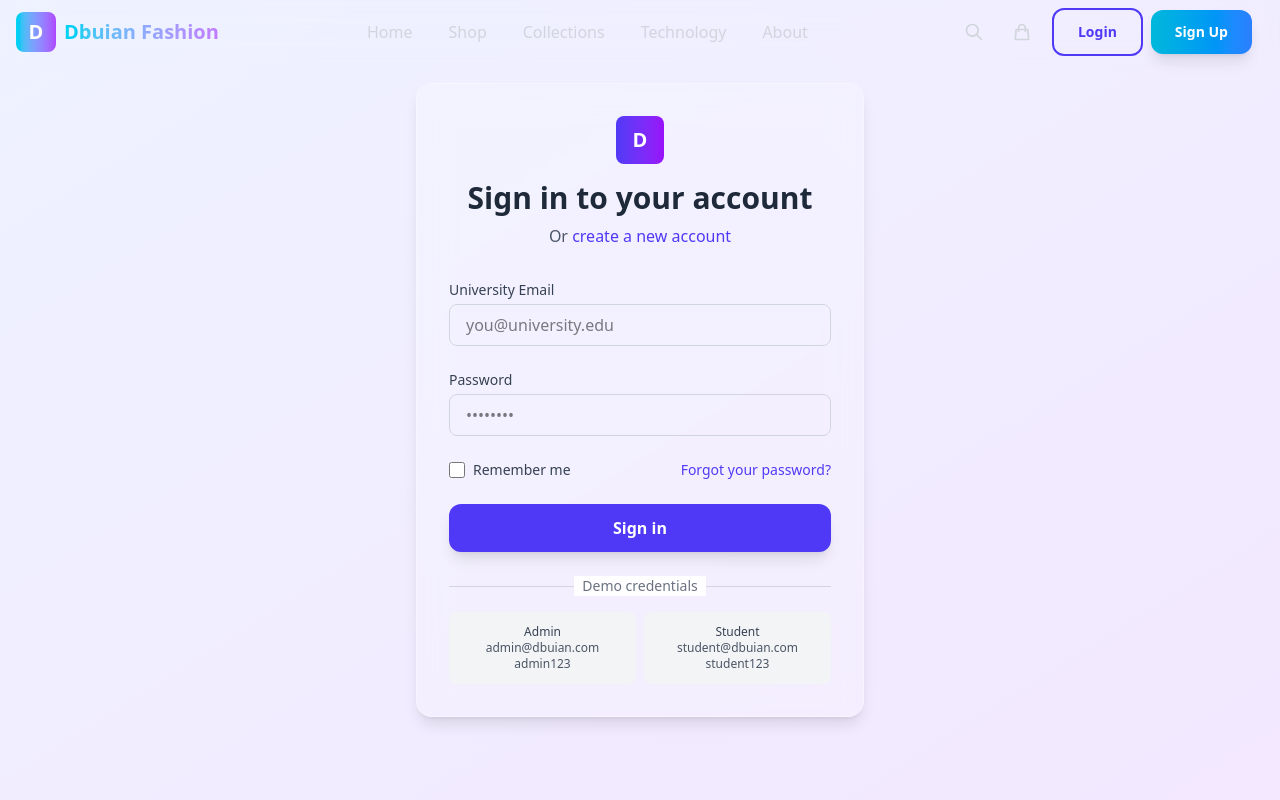
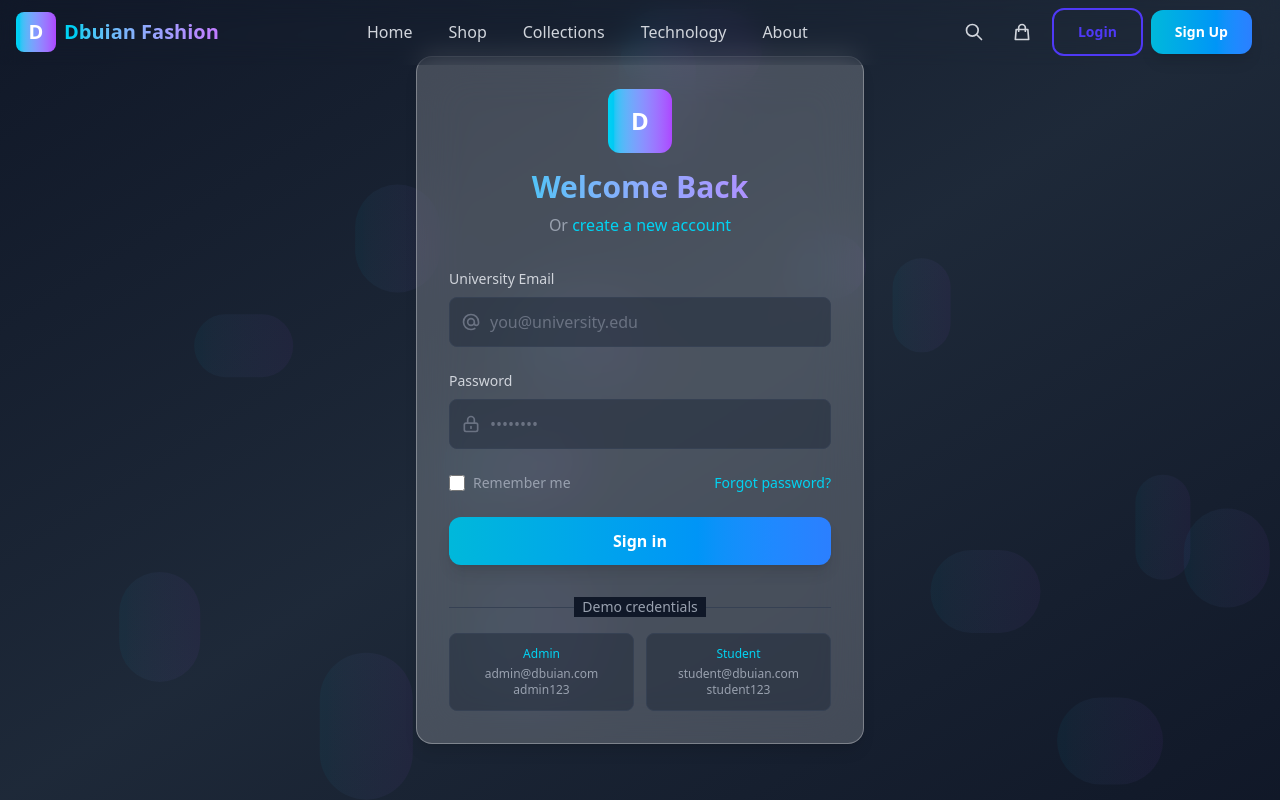
Before and after one commit to biniyamagegnehu/Dbuian-Fashion-E-commerce-Website, a React (Vite) app in the folder frontend/: page /login in a window 1280 px wide. Shown: the top 800 px of the page. Built offline with nearby package versions, Linux system fonts and the light colour scheme.

Commit message:
update the login page layout according to new updated layout

```diff
--- a/frontend/src/pages/Login.jsx
+++ b/frontend/src/pages/Login.jsx
@@ -25,41 +25,96 @@ const Login = () => {
   };
 
   return (
-    <div className="min-h-screen flex items-center justify-center bg-gradient-to-br from-indigo-50 to-purple-100 py-12 px-4 sm:px-6 lg:px-8">
+    <div className="min-h-screen flex items-center justify-center bg-gradient-to-br from-gray-900 via-gray-800 to-gray-900 py-12 px-4 sm:px-6 lg:px-8 relative overflow-hidden">
+      {/* Animated background elements */}
+      <div className="absolute inset-0 z-0">
+        {[...Array(15)].map((_, i) => (
+          <motion.div
+            key={i}
+            className="absolute rounded-full bg-gradient-to-r from-cyan-500/5 to-purple-500/5"
+            style={{
+              width: Math.random() * 100 + 50,
+              height: Math.random() * 100 + 50,
+              top: `${Math.random() * 100}%`,
+              left: `${Math.random() * 100}%`,
+            }}
+            animate={{
+              x: [0, Math.random() * 100 - 50],
+              y: [0, Math.random() * 100 - 50],
+            }}
+            transition={{
+              duration: Math.random() * 20 + 20,
+              repeat: Infinity,
+              repeatType: "reverse",
+            }}
+          />
+        ))}
+      </div>
+
       <motion.div
         initial={{ opacity: 0, y: 20 }}
         animate={{ opacity: 1, y: 0 }}
-        transition={{ duration: 0.5 }}
-        className="max-w-md w-full"
+        transition={{ duration: 0.7 }}
+        className="max-w-md w-full relative z-10"
       >
-        <GlassCard className="p-8">
+        <GlassCard className="p-8 backdrop-blur-xl">
           <div className="text-center mb-8">
-            <div className="flex justify-center mb-4">
-              <div className="w-12 h-12 bg-gradient-to-r from-indigo-600 to-purple-600 rounded-lg flex items-center justify-center">
-                <span className="text-white font-bold text-xl">D</span>
+            <motion.div
+              className="flex justify-center mb-4"
+              initial={{ scale: 0 }}
+              animate={{ scale: 1 }}
+              transition={{ duration: 0.5, delay: 0.2 }}
+            >
+              <div className="w-16 h-16 bg-gradient-to-r from-cyan-400 to-purple-500 rounded-xl flex items-center justify-center">
+                <span className="text-white font-bold text-2xl">D</span>
               </div>
-            </div>
-            <h2 className="text-3xl font-bold text-gray-800">Sign in to your account</h2>
-            <p className="mt-2 text-gray-600">
+            </motion.div>
+            <motion.h2
+              className="text-3xl font-bold bg-clip-text text-transparent bg-gradient-to-r from-cyan-400 to-purple-400 mb-2"
+              initial={{ opacity: 0, y: 10 }}
+              animate={{ opacity: 1, y: 0 }}
+              transition={{ duration: 0.5, delay: 0.3 }}
+            >
+              Welcome Back
+            </motion.h2>
+            <motion.p
+              className="text-gray-400"
+              initial={{ opacity: 0, y: 10 }}
+              animate={{ opacity: 1, y: 0 }}
+              transition={{ duration: 0.5, delay: 0.4 }}
+            >
               Or{' '}
-              <Link to="/register" className="font-medium text-indigo-600 hover:text-indigo-500">
+              <Link to="/register" className="font-medium text-cyan-400 hover:text-cyan-300 transition-colors">
                 create a new account
               </Link>
-            </p>
+            </motion.p>
           </div>
 
           <form className="space-y-6" onSubmit={handleSubmit}>
             {error && (
-              <div className="bg-red-50 text-red-700 p-3 rounded-lg text-sm">
+              <motion.div
+                className="bg-red-400/10 border border-red-400/20 text-red-400 p-3 rounded-lg text-sm"
+                initial={{ opacity: 0 }}
+                animate={{ opacity: 1 }}
+              >
                 {error}
-              </div>
+              </motion.div>
             )}
 
-            <div>
-              <label htmlFor="email" className="block text-sm font-medium text-gray-700">
+            <motion.div
+              initial={{ opacity: 0, y: 10 }}
+              animate={{ opacity: 1, y: 0 }}
+              transition={{ duration: 0.5, delay: 0.5 }}
+            >
+              <label htmlFor="email" className="block text-sm font-medium text-gray-300 mb-2">
                 University Email
               </label>
-              <div className="mt-1">
+              <div className="relative">
+                <div className="absolute inset-y-0 left-0 pl-3 flex items-center pointer-events-none">
+                  <svg className="h-5 w-5 text-gray-500" fill="none" viewBox="0 0 24 24" stroke="currentColor">
+                    <path strokeLinecap="round" strokeLinejoin="round" strokeWidth={2} d="M16 12a4 4 0 10-8 0 4 4 0 008 0zm0 0v1.5a2.5 2.5 0 005 0V12a9 9 0 10-9 9m4.5-1.206a8.959 8.959 0 01-4.5 1.207" />
+                  </svg>
+                </div>
                 <input
                   id="email"
                   name="email"
@@ -68,17 +123,26 @@ const Login = () => {
                   required
                   value={email}
                   onChange={(e) => setEmail(e.target.value)}
-                  className="w-full px-4 py-2 border border-gray-300 rounded-lg focus:ring-indigo-500 focus:border-indigo-500"
+                  className="w-full pl-10 pr-4 py-3 bg-gray-800/50 border border-gray-700 rounded-lg focus:outline-none focus:ring-2 focus:ring-cyan-400 text-white placeholder-gray-500"
                   placeholder="you@university.edu"
                 />
               </div>
-            </div>
+            </motion.div>
 
-            <div>
-              <label htmlFor="password" className="block text-sm font-medium text-gray-700">
+            <motion.div
+              initial={{ opacity: 0, y: 10 }}
+              animate={{ opacity: 1, y: 0 }}
+              transition={{ duration: 0.5, delay: 0.6 }}
+            >
+              <label htmlFor="password" className="block text-sm font-medium text-gray-300 mb-2">
                 Password
               </label>
-              <div className="mt-1">
+              <div className="relative">
+                <div className="absolute inset-y-0 left-0 pl-3 flex items-center pointer-events-none">
+                  <svg className="h-5 w-5 text-gray-500" fill="none" viewBox="0 0 24 24" stroke="currentColor">
+                    <path strokeLinecap="round" strokeLinejoin="round" strokeWidth={2} d="M12 15v2m-6 4h12a2 2 0 002-2v-6a2 2 0 00-2-2H6a2 2 0 00-2 2v6a2 2 0 002 2zm10-10V7a4 4 0 00-8 0v4h8z" />
+                  </svg>
+                </div>
                 <input
                   id="password"
                   name="password"
@@ -87,66 +151,87 @@ const Login = () => {
                   required
                   value={password}
                   onChange={(e) => setPassword(e.target.value)}
-                  className="w-full px-4 py-2 border border-gray-300 rounded-lg focus:ring-indigo-500 focus:border-indigo-500"
+                  className="w-full pl-10 pr-4 py-3 bg-gray-800/50 border border-gray-700 rounded-lg focus:outline-none focus:ring-2 focus:ring-cyan-400 text-white placeholder-gray-500"
                   placeholder="••••••••"
                 />
               </div>
-            </div>
+            </motion.div>
 
-            <div className="flex items-center justify-between">
+            <motion.div
+              initial={{ opacity: 0, y: 10 }}
+              animate={{ opacity: 1, y: 0 }}
+              transition={{ duration: 0.5, delay: 0.7 }}
+              className="flex items-center justify-between"
+            >
               <div className="flex items-center">
                 <input
                   id="remember-me"
                   name="remember-me"
                   type="checkbox"
-                  className="h-4 w-4 text-indigo-600 focus:ring-indigo-500 border-gray-300 rounded"
+                  className="h-4 w-4 text-cyan-400 focus:ring-cyan-400 border-gray-600 rounded bg-gray-800/50"
                 />
-                <label htmlFor="remember-me" className="ml-2 block text-sm text-gray-700">
+                <label htmlFor="remember-me" className="ml-2 block text-sm text-gray-400">
                   Remember me
                 </label>
               </div>
 
               <div className="text-sm">
-                <a href="#" className="font-medium text-indigo-600 hover:text-indigo-500">
-                  Forgot your password?
+                <a href="#" className="font-medium text-cyan-400 hover:text-cyan-300 transition-colors">
+                  Forgot password?
                 </a>
+              </div>
+            </motion.div>
+
+            <motion.div
+              initial={{ opacity: 0, y: 10 }}
+              animate={{ opacity: 1, y: 0 }}
+              transition={{ duration: 0.5, delay: 0.8 }}
+            >
+              <AnimatedButton
+                type="submit"
+                className="w-full py-3 bg-gradient-to-r from-cyan-500 to-blue-500 hover:from-cyan-600 hover:to-blue-600"
+                disabled={isLoading}
+              >
+                {isLoading ? (
+                  <div className="flex items-center justify-center">
+                    <div className="animate-spin rounded-full h-4 w-4 border-b-2 border-white mr-2"></div>
+                    Signing in...
+                  </div>
+                ) : (
+                  'Sign in'
+                )}
+              </AnimatedButton>
+            </motion.div>
+          </form>
+
+          <motion.div
+            initial={{ opacity: 0 }}
+            animate={{ opacity: 1 }}
+            transition={{ duration: 0.5, delay: 0.9 }}
+            className="mt-8"
+          >
+            <div className="relative">
+              <div className="absolute inset-0 flex items-center">
+                <div className="w-full border-t border-gray-700" />
+              </div>
+              <div className="relative flex justify-center text-sm">
+                <span className="px-2 bg-gray-900 text-gray-400">Demo credentials</span>
               </div>
             </div>
 
-            <div>
-              <AnimatedButton
-                type="submit"
-                className="w-full py-3"
-                disabled={isLoading}
-              >
-                {isLoading ? 'Signing in...' : 'Sign in'}
-              </AnimatedButton>
-            </div>
-          </form>
-
-          <div className="mt-6">
-            <div className="relative">
-              <div className="absolute inset-0 flex items-center">
-                <div className="w-full border-t border-gray-300" />
+            <div className="mt-4 grid grid-cols-2 gap-3">
+              <div className="text-center p-3 bg-gray-800/50 rounded-lg border border-gray-700">
+                <p className="text-xs font-medium text-cyan-400 mb-1">Admin</p>
+                <p className="text-xs text-gray-400">admin@dbuian.com</p>
+                <p className="text-xs text-gray-400">admin123</p>
               </div>
-              <div className="relative flex justify-center text-sm">
-                <span className="px-2 bg-white text-gray-500">Demo credentials</span>
+              <div className="text-center p-3 bg-gray-800/50 rounded-lg border border-gray-700">
+                <p className="text-xs font-medium text-cyan-400 mb-1">Student</p>
+                <p className="text-xs text-gray-400">student@dbuian.com</p>
+                <p className="text-xs text-gray-400">student123</p>
               </div>
             </div>
-
-            <div className="mt-4 grid grid-cols-2 gap-2">
-              <div className="text-center p-3 bg-gray-100 rounded-lg">
-                <p className="text-xs font-medium text-gray-700">Admin</p>
-                <p className="text-xs text-gray-600">admin@dbuian.com</p>
-                <p className="text-xs text-gray-600">admin123</p>
-              </div>
-              <div className="text-center p-3 bg-gray-100 rounded-lg">
-                <p className="text-xs font-medium text-gray-700">Student</p>
-                <p className="text-xs text-gray-600">student@dbuian.com</p>
-                <p className="text-xs text-gray-600">student123</p>
-              </div>
-            </div>
-          </div>
+          </motion.div>
         </GlassCard>
       </motion.div>
     </div>
```
